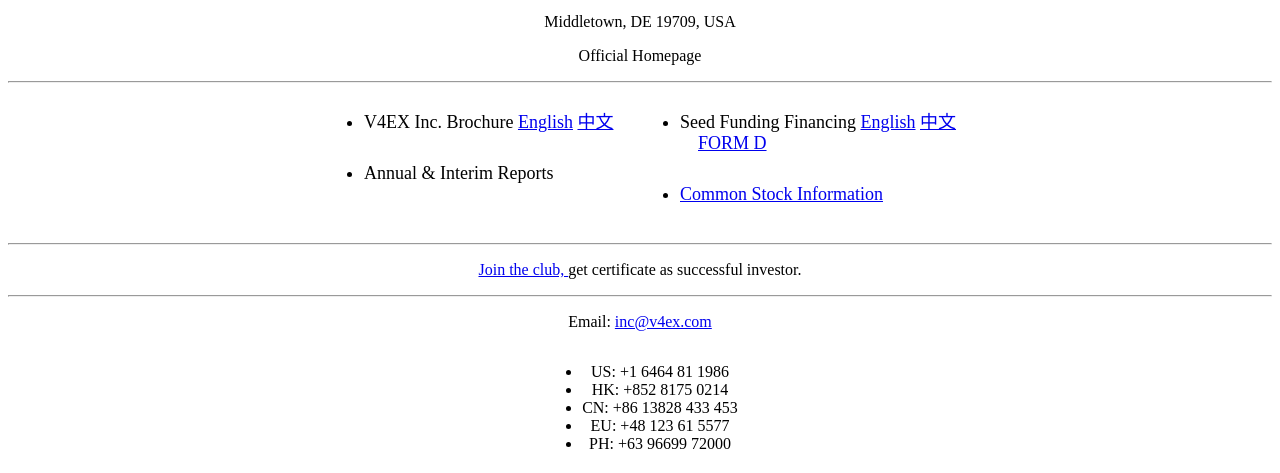
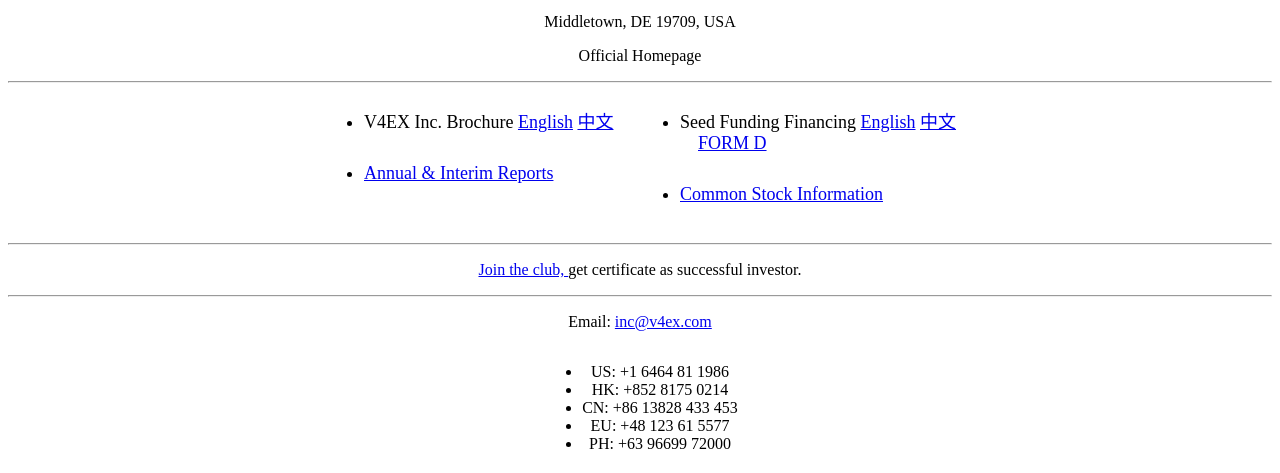
Before and after one commit to v4ex/V4EX-Homepage, a Gatsby site: page / in a window 1280 px wide. Shown: the part 101-574 px from the top of the page. Built offline with nearby package versions, Linux system fonts and the light colour scheme; Gatsby itself is replaced by a stand-in of ours.

Commit message:
Chane pages title.

```diff
--- a/src/pages/common-stock.js
+++ b/src/pages/common-stock.js
@@ -87,7 +87,7 @@
     <main style={mainStyles}>
 
       <Helmet>
-        <title>V4EX Inc. | v4ex.com</title>
+        <title>V4EX Inc. Common Stock Information | v4ex.com</title>
         <meta name="keywords" content="Common stock, Stock, v4ex, V4EX, V4EX Inc., Penthouse, Sky Penthouse, Skyscraper, Cryptocurrency, Blockchain" />
         <meta name="description" content="Common stock information of V4EX Inc.." />
         <script defer src='https://static.cloudflareinsights.com/beacon.min.js' data-cf-beacon='{"token": "32963782ecff40ec97b4beaccbf97b54"}'></script>
--- a/src/pages/index.js
+++ b/src/pages/index.js
@@ -34,7 +34,7 @@
     <div className="page-body--left-column">
       <ul style={leftColumnListStyles}>
         <li style={listItemStyles}>V4EX Inc. Brochure <a href="https://twitter.com/v4ex/status/1397235609723412490">English</a> <a href="https://twitter.com/v4ex/status/1397235994018172942">中文</a></li>
-        <li style={listItemStyles}>Annual & Interim Reports</li>
+        <li style={listItemStyles}><Link to="/reports">Annual & Interim Reports</Link></li>
       </ul>
     </div>
   )
```
